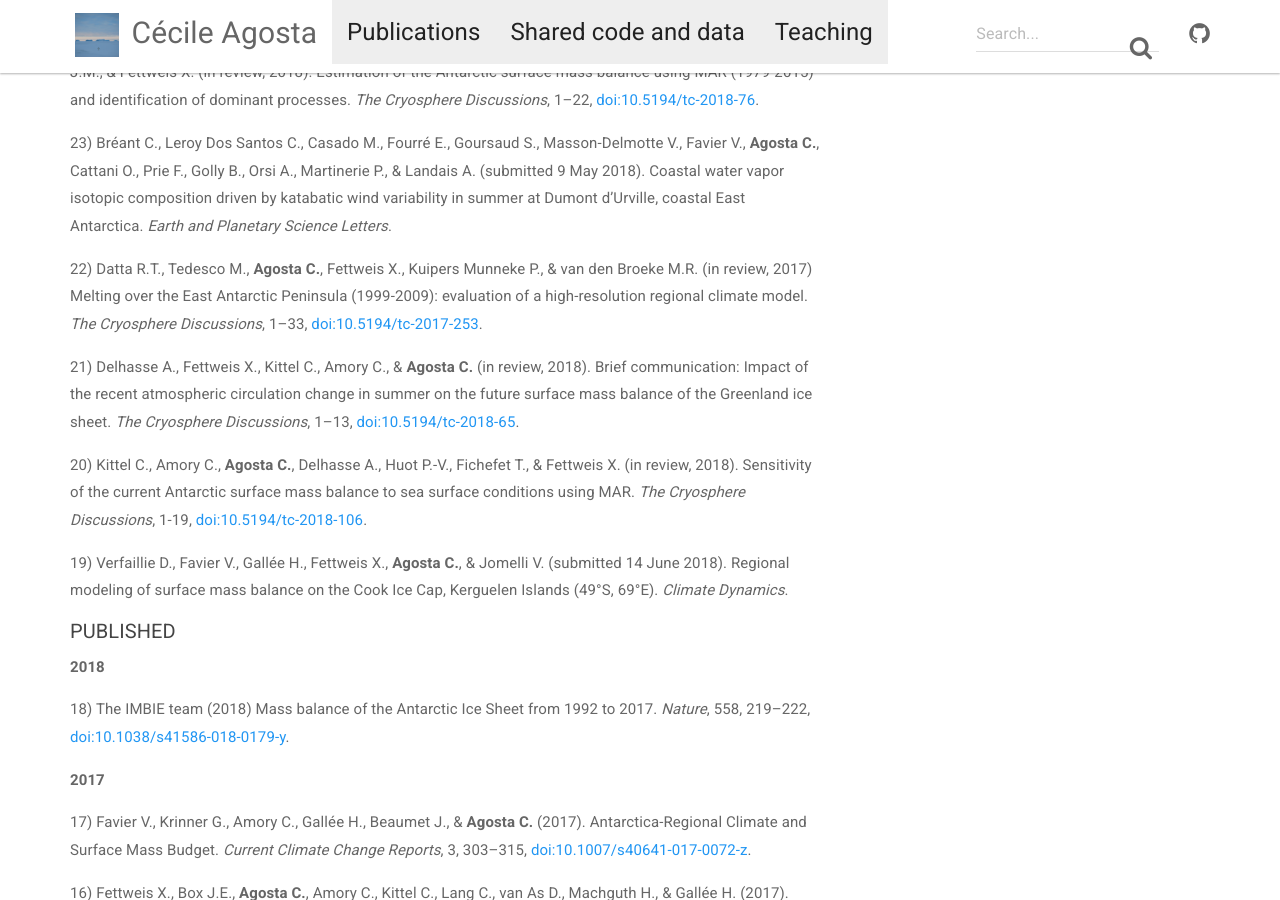
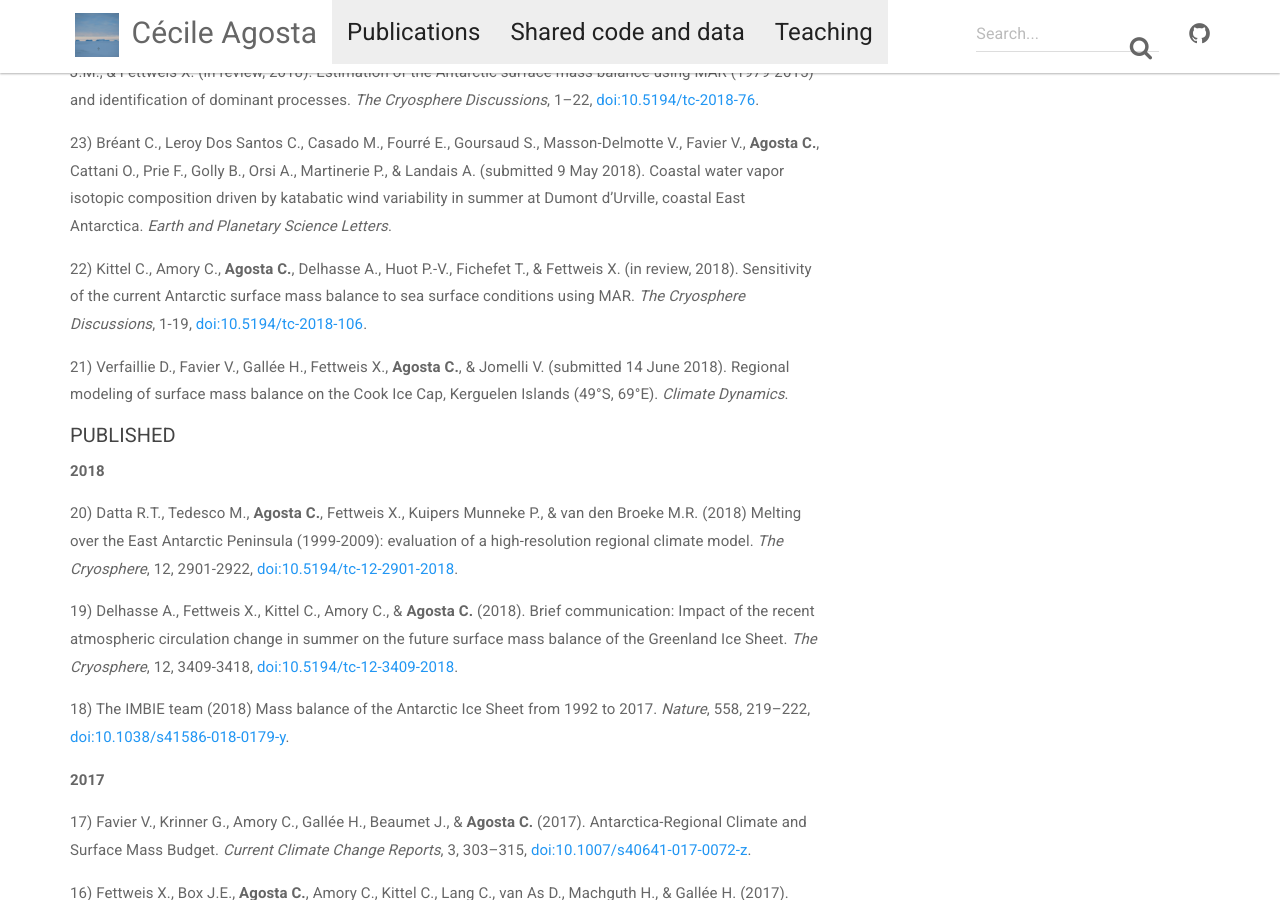
Before and after one commit to cecileagosta/cecileagosta.github.io, a Jekyll site: the page built from _docs/publications.md, in a window 1280 px wide and 900 px high, scrolled down 326 px. Built offline with Jekyll 4.4.1, drawn with Linux system fonts in a browser that asks for light colours; nearby versions of some CDN libraries.

Commit message:
2 published papers

```diff
--- a/_docs/publications.md
+++ b/_docs/publications.md
@@ -13,17 +13,17 @@ permalink: /publications/
 
 23) Bréant C., Leroy Dos Santos C., Casado M., Fourré E., Goursaud S., Masson-Delmotte V., Favier V., **Agosta C.**, Cattani O., Prie F., Golly B., Orsi A., Martinerie P., & Landais A. (submitted 9 May 2018). Coastal water vapor isotopic composition driven by katabatic wind variability in summer at Dumont d'Urville, coastal East Antarctica. *Earth and Planetary Science Letters*.
 
-22) Datta R.T., Tedesco M., **Agosta C.**, Fettweis X., Kuipers Munneke P., & van den Broeke M.R. (in review, 2017) Melting over the East Antarctic Peninsula (1999-2009): evaluation of a high-resolution regional climate model. *The Cryosphere Discussions*, 1–33, [doi:10.5194/tc-2017-253](https://doi.org/10.5194/tc-2017-253).
+22) Kittel C., Amory C., **Agosta C.**, Delhasse A., Huot P.-V., Fichefet T., & Fettweis X. (in review, 2018). Sensitivity of the current Antarctic surface mass balance to sea surface conditions using MAR. *The Cryosphere Discussions*, 1-19, [doi:10.5194/tc-2018-106](https://doi.org/10.5194/tc-2018-106).
 
-21) Delhasse A., Fettweis X., Kittel C., Amory C., & **Agosta C.** (in review, 2018). Brief communication: Impact of the recent atmospheric circulation change in summer on the future surface mass balance of the Greenland ice sheet. *The Cryosphere Discussions*, 1–13, [doi:10.5194/tc-2018-65](https://doi.org/10.5194/tc-2018-65).
-
-20) Kittel C., Amory C., **Agosta C.**, Delhasse A., Huot P.-V., Fichefet T., & Fettweis X. (in review, 2018). Sensitivity of the current Antarctic surface mass balance to sea surface conditions using MAR. *The Cryosphere Discussions*, 1-19, [doi:10.5194/tc-2018-106](https://doi.org/10.5194/tc-2018-106).
-
-19) Verfaillie D., Favier V., Gallée H., Fettweis X., **Agosta C.**, & Jomelli V. (submitted 14 June 2018). Regional modeling of surface mass balance on the Cook Ice Cap, Kerguelen Islands (49°S, 69°E). *Climate Dynamics*.
+21) Verfaillie D., Favier V., Gallée H., Fettweis X., **Agosta C.**, & Jomelli V. (submitted 14 June 2018). Regional modeling of surface mass balance on the Cook Ice Cap, Kerguelen Islands (49°S, 69°E). *Climate Dynamics*.
 
 ##### PUBLISHED
 
 **2018**
+
+20) Datta R.T., Tedesco M., **Agosta C.**, Fettweis X., Kuipers Munneke P., & van den Broeke M.R. (2018) Melting over the East Antarctic Peninsula (1999-2009): evaluation of a high-resolution regional climate model. *The Cryosphere*, 12, 2901-2922, [doi:10.5194/tc-12-2901-2018](https://doi.org/10.5194/tc-12-2901-2018).
+
+19) Delhasse A., Fettweis X., Kittel C., Amory C., & **Agosta C.** (2018). Brief communication: Impact of the recent atmospheric circulation change in summer on the future surface mass balance of the Greenland Ice Sheet. *The Cryosphere*, 12, 3409-3418, [doi:10.5194/tc-12-3409-2018](https://doi.org/10.5194/tc-12-3409-2018).
 
 18) The IMBIE team (2018) Mass balance of the Antarctic Ice Sheet from 1992 to 2017. *Nature*, 558, 219–222, [doi:10.1038/s41586-018-0179-y](https://doi.org/10.1038/s41586-018-0179-y).
 
```
